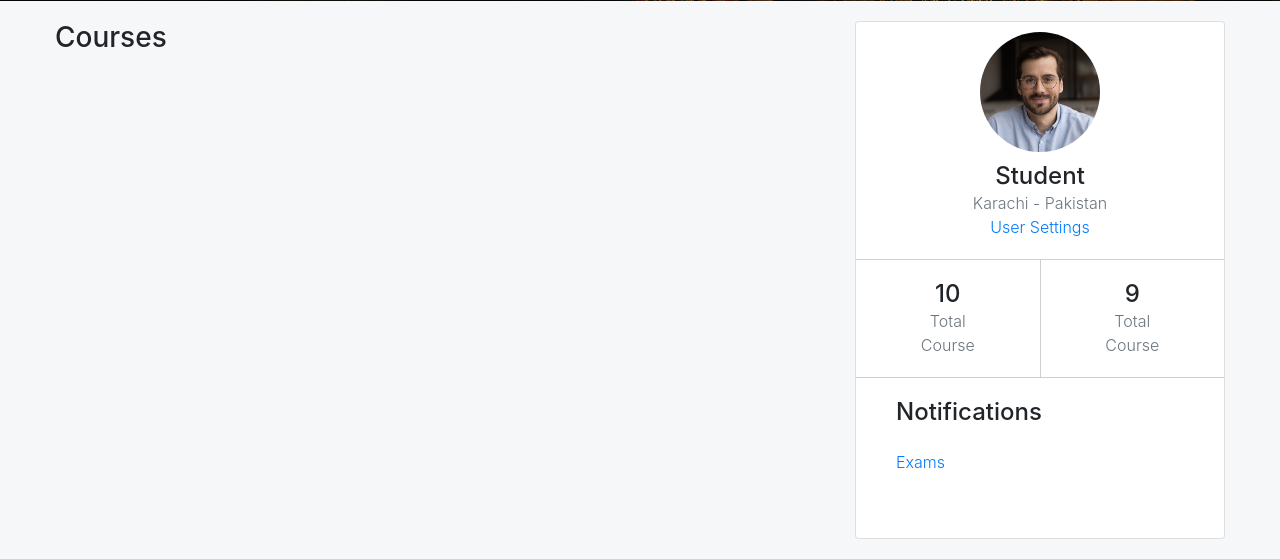
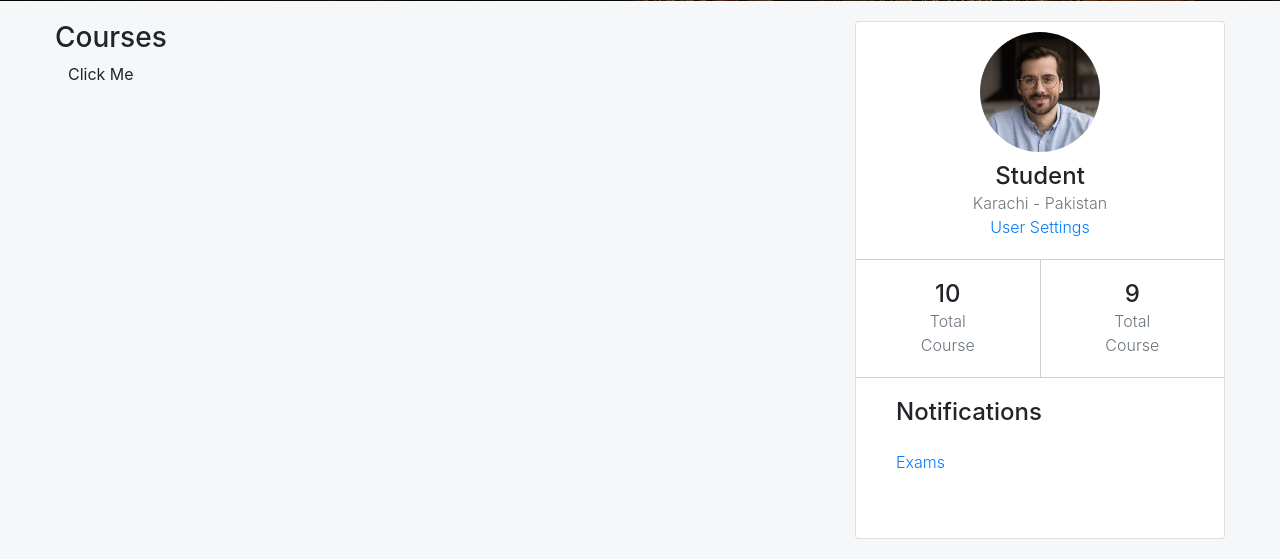
Before and after one commit to khizeratiq/FYP-LMS-and-FaceRecognition-based-ExamPortal-, a Flask app: page /student_exam in a window 1280 px wide. Shown: the part 327-886 px from the top of the page. Run offline with Flask 2, Linux system fonts and the light colour scheme; some libraries are stand-ins or nearby versions.

Commit message:
exam page

```diff
--- a/Templates/student_exam.html
+++ b/Templates/student_exam.html
@@ -251,7 +251,7 @@
                                 <h3>Courses</h3>
                             </div>
                             <div class="courses">
-
+                                <button class="btn">Click Me</button>
                             </div>
                         </div>
                     </div>
```
